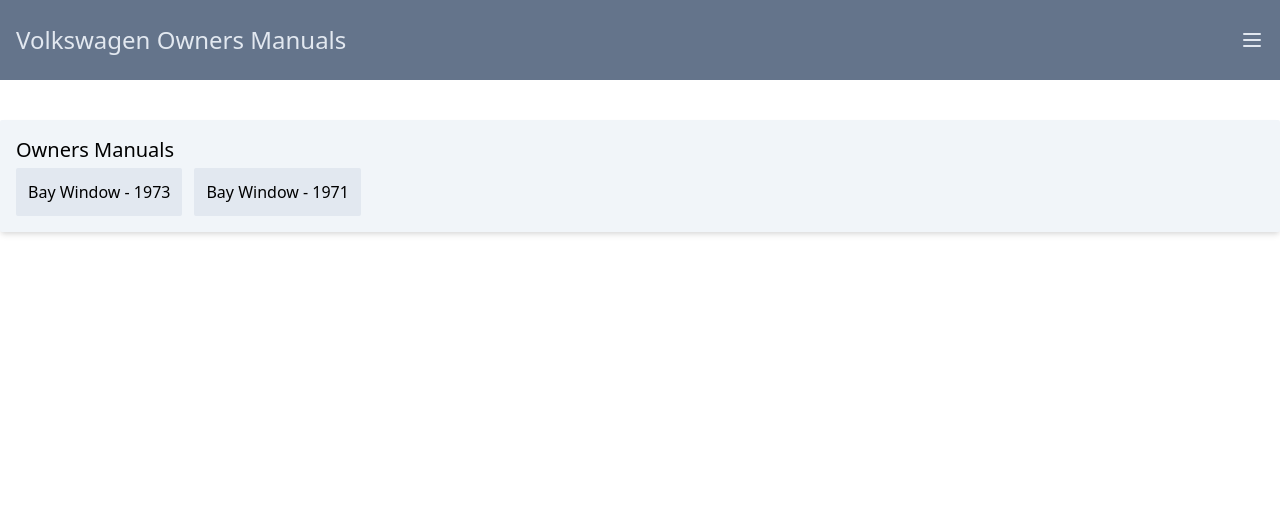
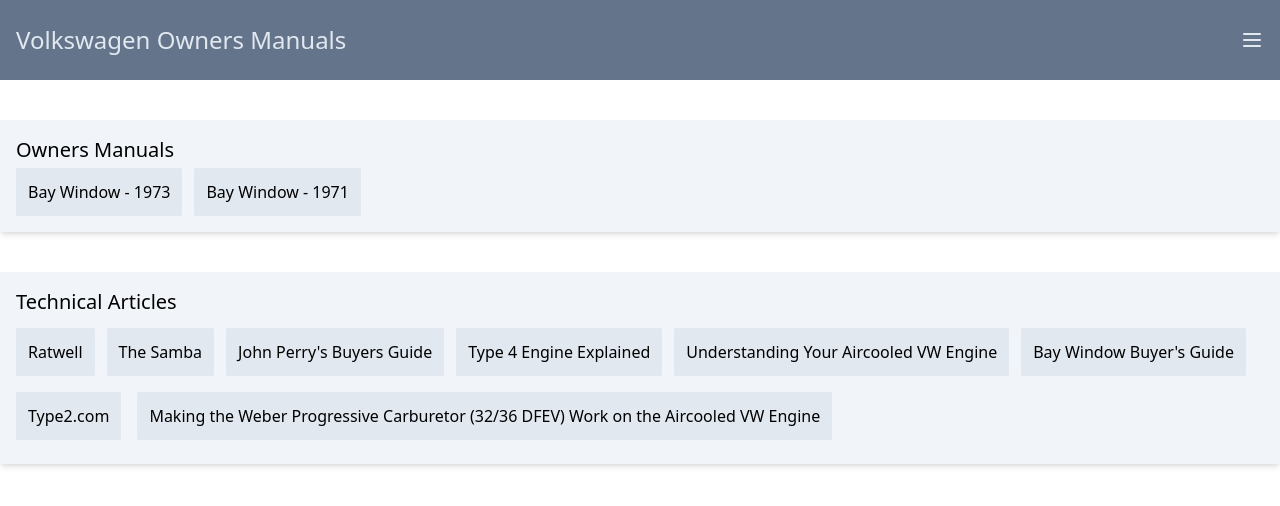
Before and after one commit to ryangrunest/vw-info, a Vue app: page / in a window 1280 px wide. Shown: the top 506 px of the page. Built offline with nearby package versions, Linux system fonts and the light colour scheme.

Commit message:
refactor views. add technical articles

```diff
--- a/src/router/index.js
+++ b/src/router/index.js
@@ -1,7 +1,7 @@
 import { createRouter, createWebHistory } from "vue-router";
-import Home from "../views/Home.vue";
-import About from "../views/About.vue";
-import OwnersManualViewer from "../views/OwnersManualViewer.vue"
+import Home from "../views/Home/index.vue";
+import About from "../views/About/index.vue";
+import OwnersManualViewer from "../views/OwnersManualViewer/index.vue"
 
 const routes = [
   {
--- a/src/views/About.vue
+++ b/src/views/About/index.vue
@@ -14,8 +14,8 @@
 </template>
 
 <script>
-import TheMainNav from "../components/TheMainNav.vue";
-import TheMainHeader from "../components/TheMainHeader.vue";
+import TheMainNav from "../../components/TheMainNav.vue";
+import TheMainHeader from "../../components/TheMainHeader.vue";
 
 export default {
   name: "About",
--- a/src/views/Home.vue
+++ /dev/null
@@ -1,71 +0,0 @@
-<template>
-  <div>
-    <transition name="fade">
-      <TheMainNav
-        @nav-button-clicked="toggleNav"
-        v-if="mainNavIsOpen"
-      ></TheMainNav>
-    </transition>
-    <TheMainHeader
-      @nav-button-clicked="toggleNav"
-      header-left-text="Volkswagen Owners Manuals"
-    ></TheMainHeader>
-    <div class="container mx-auto mt-10 bg-gray-100 p-4 rounded-sm shadow-md">
-      <div class="text-xl mb-1">Owners Manuals</div>
-      <router-link
-        :to="{
-          path: '/owners-manual-viewer/seventy-three-bay-window',
-        }"
-      >
-        <button
-          class="mr-3 p-3 bg-gray-200 rounded-sm hover:shadow-md transition"
-        >
-          Bay Window - 1973
-        </button>
-      </router-link>
-      <router-link
-        :to="{
-          path: '/owners-manual-viewer/seventy-one-bay-window',
-        }"
-      >
-        <button
-          class="mr-3 p-3 bg-gray-200 rounded-sm hover:shadow-md transition"
-        >
-          Bay Window - 1971
-        </button>
-      </router-link>
-    </div>
-  </div>
-</template>
-
-<script>
-import TheMainHeader from "../components/TheMainHeader.vue";
-import TheMainNav from "../components/TheMainNav.vue";
-
-export default {
-  name: "Home",
-  components: { TheMainHeader, TheMainNav },
-  data() {
-    return {
-      mainNavIsOpen: false,
-    };
-  },
-  methods: {
-    toggleNav() {
-      this.mainNavIsOpen = !this.mainNavIsOpen;
-    },
-  },
-};
-</script>
-
-<style>
-.fade-enter-active,
-.fade-leave-active {
-  transition: opacity 0.5s ease;
-}
-
-.fade-enter-from,
-.fade-leave-to {
-  opacity: 0;
-}
-</style>
--- /dev/null
+++ b/src/views/Home/components/OwnersManuals.vue
@@ -0,0 +1,36 @@
+<template>
+  <div class="container mx-auto mt-10 bg-gray-100 p-4 rounded-sm shadow-md">
+    <div class="text-xl mb-1">Owners Manuals</div>
+    <router-link
+      :to="{
+        path: '/owners-manual-viewer/seventy-three-bay-window',
+      }"
+    >
+      <button
+        class="mr-3 p-3 bg-gray-200 rounded-sm hover:shadow-md transition"
+      >
+        Bay Window - 1973
+      </button>
+    </router-link>
+    <router-link
+      :to="{
+        path: '/owners-manual-viewer/seventy-one-bay-window',
+      }"
+    >
+      <button
+        class="mr-3 p-3 bg-gray-200 rounded-sm hover:shadow-md transition"
+      >
+        Bay Window - 1971
+      </button>
+    </router-link>
+  </div>
+</template>
+
+<script>
+export default {
+  name: "OwnersManuals",
+};
+</script>
+
+<style>
+</style>
--- /dev/null
+++ b/src/views/Home/components/TechnicalArticles.vue
@@ -0,0 +1,137 @@
+<template>
+  <div class="container mx-auto mt-10 bg-gray-100 p-4 rounded-sm shadow-md">
+    <div class="text-xl mb-1">Technical Articles</div>
+    <a
+      href="https://www.ratwell.com/"
+      target="_blank"
+      class="
+        inline-block
+        mr-3
+        p-3
+        bg-gray-200
+        rounded-sm
+        hover:shadow-md
+        transition
+      "
+    >
+      Ratwell
+    </a>
+    <a
+      href="https://www.thesamba.com/vw/forum/viewforum.php?f=5"
+      target="_blank"
+      class="
+        inline-block
+        mr-3
+        p-3
+        bg-gray-200
+        rounded-sm
+        hover:shadow-md
+        transition
+      "
+    >
+      The Samba
+    </a>
+    <a
+      href="http://john-perry.com/images/buyers.txt"
+      target="_blank"
+      class="
+        inline-block
+        mr-3
+        p-3
+        bg-gray-200
+        rounded-sm
+        hover:shadow-md
+        transition
+      "
+    >
+      John Perry's Buyers Guide
+    </a>
+    <a
+      href="https://blog.heritagepartscentre.com/blog/2017/07/13/type-4-engine-explained/"
+      target="_blank"
+      class="
+        inline-block
+        mr-3
+        p-3
+        bg-gray-200
+        rounded-sm
+        hover:shadow-md
+        transition
+      "
+    >
+      Type 4 Engine Explained
+    </a>
+    <a
+      href="https://iknowdavehouse.medium.com/understanding-your-aircooled-volkswagen-engine-7d01688e799e"
+      target="_blank"
+      class="
+        inline-block
+        mr-3
+        p-3
+        bg-gray-200
+        rounded-sm
+        hover:shadow-md
+        transition
+      "
+    >
+      Understanding Your Aircooled VW Engine
+    </a>
+    <a
+      href="http://www.vwcamperguide.com/html/bay_window_buyers_guide.html"
+      target="_blank"
+      class="
+        inline-block
+        mr-3
+        my-2
+        p-3
+        bg-gray-200
+        rounded-sm
+        hover:shadow-md
+        transition
+      "
+    >
+      Bay Window Buyer's Guide
+    </a>
+    <a
+      href="http://www.type2.com/"
+      target="_blank"
+      class="
+        inline-block
+        mr-3
+        my-2
+        p-3
+        bg-gray-200
+        rounded-sm
+        hover:shadow-md
+        transition
+      "
+    >
+      Type2.com
+    </a>
+    <a
+      href="https://www.aircooled.net/making-weber-progressive-dfev-work-aircooled-vw-engine/"
+      target="_blank"
+      class="
+        inline-block
+        m-1
+        p-3
+        bg-gray-200
+        rounded-sm
+        hover:shadow-md
+        transition
+      "
+    >
+      Making the Weber Progressive Carburetor (32/36 DFEV) Work on the Aircooled
+      VW Engine
+    </a>
+  </div>
+</template>
+
+<script>
+export default {
+  name: "TechnicalArticles",
+};
+</script>
+
+<style>
+</style>
--- /dev/null
+++ b/src/views/Home/index.vue
@@ -0,0 +1,50 @@
+<template>
+  <div>
+    <transition name="fade">
+      <TheMainNav
+        @nav-button-clicked="toggleNav"
+        v-if="mainNavIsOpen"
+      ></TheMainNav>
+    </transition>
+    <TheMainHeader
+      @nav-button-clicked="toggleNav"
+      header-left-text="Volkswagen Owners Manuals"
+    ></TheMainHeader>
+    <OwnersManuals></OwnersManuals>
+    <TechnicalArticles></TechnicalArticles>
+  </div>
+</template>
+
+<script>
+import TheMainHeader from "../../components/TheMainHeader.vue";
+import TheMainNav from "../../components/TheMainNav.vue";
+import OwnersManuals from "./components/OwnersManuals.vue";
+import TechnicalArticles from "./components/TechnicalArticles.vue";
+
+export default {
+  name: "Home",
+  components: { TheMainHeader, TheMainNav, OwnersManuals, TechnicalArticles },
+  data() {
+    return {
+      mainNavIsOpen: false,
+    };
+  },
+  methods: {
+    toggleNav() {
+      this.mainNavIsOpen = !this.mainNavIsOpen;
+    },
+  },
+};
+</script>
+
+<style>
+.fade-enter-active,
+.fade-leave-active {
+  transition: opacity 0.5s ease;
+}
+
+.fade-enter-from,
+.fade-leave-to {
+  opacity: 0;
+}
+</style>
```
Also changed, not shown: src/views/OwnersManualViewer/index.vue (renamed from src/views/OwnersManualViewer.vue, +4 -4 lines), src/views/OwnersManualViewer/components/ManualViewerQuickLinks.vue (renamed from src/components/ManualViewerQuickLinks.vue), src/views/OwnersManualViewer/components/TheManualViewer.vue (renamed from src/components/TheManualViewer.vue), src/views/OwnersManualViewer/data/1971BayWindow.js (renamed from src/data/1971BayWindow.js), src/views/OwnersManualViewer/data/1973BayWindow.js (renamed from src/data/1973BayWindow.js), src/views/OwnersManualViewer/data/index.js (renamed from src/data/index.js).
